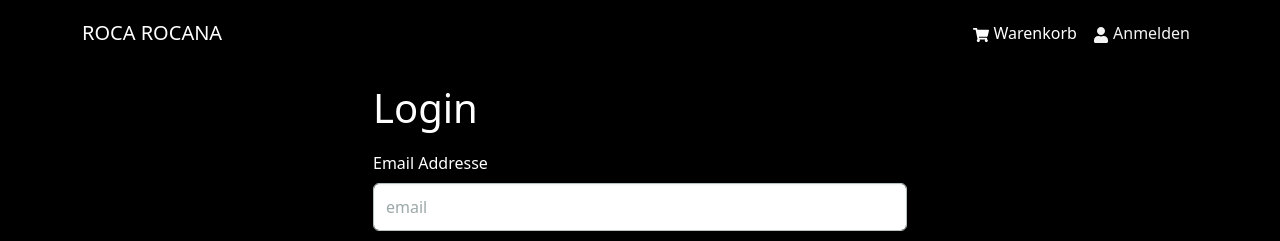
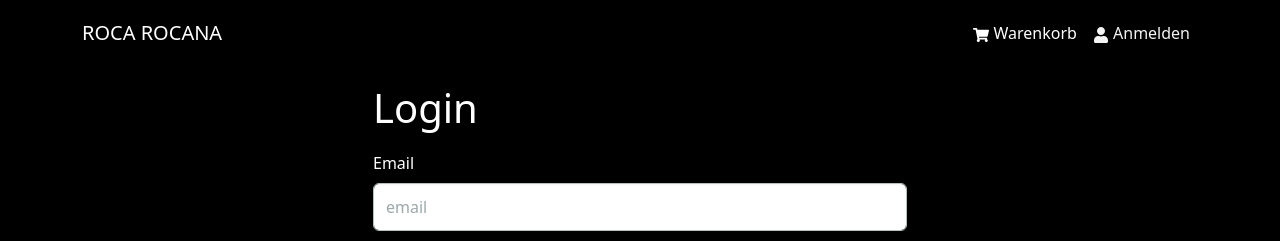
Before and after one commit to blncdn/rocashoptest3, a React (Create React App) app in the folder frontend/: page /login in a window 1280 px wide. Shown: the top 241 px of the page. Built offline with nearby package versions, Linux system fonts and the light colour scheme.

Commit message:
LoginScreen.jsx

```diff
--- a/frontend/src/screens/LoginScreen.jsx
+++ b/frontend/src/screens/LoginScreen.jsx
@@ -47,7 +47,7 @@ const LoginScreen = () => {
 
       <Form onSubmit={submitHandler}>
         <Form.Group className='my-2' controlId='email'>
-          <Form.Label>Email Addresse</Form.Label>
+          <Form.Label>Email</Form.Label>
           <Form.Control
             type='email'
             placeholder='email'
```
